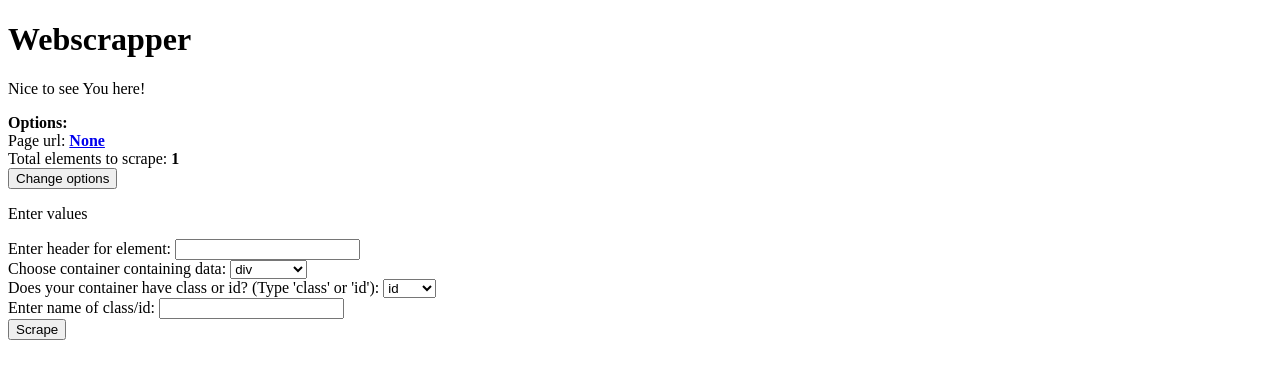
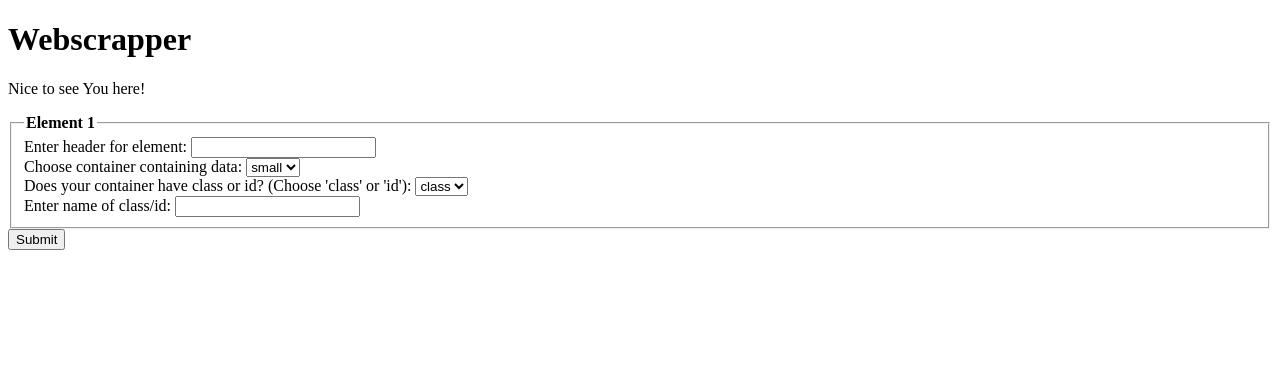
Before and after one commit to TomRenGamer/web-scraper, a Flask app: page /scrapeData in a window 1280 px wide. Shown: the part 26-405 px from the top of the page. Run offline with Flask 3, Linux system fonts and the light colour scheme; some libraries are stand-ins or nearby versions.

Commit message:
Added full validation for forms on website. Working now on doc strings :p

```diff
--- a/Frontend/Templates/scrapeData.html
+++ b/Frontend/Templates/scrapeData.html
@@ -13,52 +13,68 @@
 {% endblock %}
 
 {% block body %}
-
+    <form method="POST">
+        {{ form.hidden_tag() }}
+        {% for element in form.elements %}
+        <fieldset>
+            <legend><b>Element {{ loop.index }}</b></legend>
             <div>
-        <b>Options:</b>
-        <div>Page url: <a href="{{ pageUrl }}"><b>{{ pageUrl }}</b></a></div>
-        <div>Total elements to scrape: <b>{{ numberOfElements }}</b></div>
-        <form action="setOptions" method="post">
-            <input style="display: none;" type="number" value="{{ numberOfElements }}" name="numberOfElements" id="numberOfElements">
-            <input style="display: none;" type="text" value="{{ pageUrl }}" name="pageUrl" id="pageUrl">
-            <button type="submit" onclick="put_value()">Change options</button>
-        </form>
+                {{ element.header.label }}
+                {{ element.header }}
+                {% if element.header.errors %}
+                    <div class="errors">
+                       {% for error in element.header.errors %}
+                           <p style="color: red; font-weight: bold;">{{ error }}</p>
+                       {% endfor %}
                     </div>
-    <p>Enter values</p>
-
-    <form action="/result" method="POST">
-        <input style="display: none;" type="number" value="{{ numberOfElements }}" name="numberOfElements" id="numberOfElementsResult">
-        <input style="display: none;" type="text" value="{{ pageUrl }}" name="pageUrl" id="pageUrlResult">
-        {% for i in range(0, numberOfElements) %}
-        <div>
-            <label for="header{{ i }}">Enter header for element: </label>
-            <input type="text" name="header{{ i }}" id="header{{ i }}">
+                {% endif %}
             </div>
             <div>
-            <label for="container{{ i }}">Choose container containing data:</label>
-            <select name="container{{ i }}" id="container{{ i }}">
-                <option value="div">div</option>
-                <option value="span">span</option>
-                <option value="h1">h1</option>
-                <option value="p">p</option>
-                <option value="container">container</option>
-                <option value="small">small</option>
-            </select>
+                {{ element.container.label }}
+                {{ element.container }}
+                {% if element.container.errors %}
+                    <div class="errors">
+                       {% for error in element.container.errors %}
+                           <p style="color: red; font-weight: bold;">{{ error }}</p>
+                       {% endfor %}
+                    </div>
+                {% endif %}
             </div>
             <div>
-            <label for="selectorType{{ i }}">Does your container have class or id? (Type 'class' or 'id'):</label>
-            <select name="selectorType{{ i }}" id="selectorType{{ i }}">
-                <option value="id">id</option>
-                <option value="class">class</option>
-            </select>
-<!--            <input type="text" name="selectorType{{ i }}" id="selectorType{{ i }}">-->
+                {{ element.selectorType.label }}
+                {{ element.selectorType }}
+                {% if element.selectorType.errors %}
+                    <div class="errors">
+                       {% for error in element.selectorType.errors %}
+                           <p style="color: red; font-weight: bold;">{{ error }}</p>
+                       {% endfor %}
                     </div>
-
+                {% endif %}
+            </div>
             <div>
-            <label for="selectorName{{ i }}">Enter name of class/id:</label>
-            <input type="text" name="selectorName{{ i }}" id="selectorName{{ i }}">
+                {{ element.selectorName.label }}
+                {{ element.selectorName }}
+                {% if element.selectorName.errors %}
+                    <div class="errors">
+                       {% for error in element.selectorName.errors %}
+                           <p style="color: red; font-weight: bold;">{{ error }}</p>
+                       {% endfor %}
                     </div>
+                {% endif %}
+            </div>
+        </fieldset>
         {% endfor %}
-        <button type="submit">Scrape</button>
+        {{ form.submit() }}
     </form>
 {% endblock %}
+
+<!--    <div>-->
+<!--        <b>Options:</b>-->
+<!--        <div>Page url: <a href="{{ pageUrl }}"><b>{{ pageUrl }}</b></a></div>-->
+<!--        <div>Total elements to scrape: <b>{{ numberOfElements }}</b></div>-->
+<!--        <form action="setOptions" method="post">-->
+<!--            <input style="display: none;" type="number" value="{{ numberOfElements }}" name="numberOfElements" id="numberOfElements">-->
+<!--            <input style="display: none;" type="text" value="{{ pageUrl }}" name="pageUrl" id="pageUrl">-->
+<!--            <button type="submit" onclick="put_value()">Change options</button>-->
+<!--        </form>-->
+<!--    </div>-->
--- a/Frontend/app.py
+++ b/Frontend/app.py
@@ -1,35 +1,90 @@
-from flask import Flask, render_template, request, redirect, url_for
+"""
+Made by TomRen
+Safe scraping website: https://quotes.toscrape.com/
+
+"""
+
+from flask import Flask, render_template, request, redirect, url_for, session
+from werkzeug import Response
+
 from Backend.App.Components.scrapeElement import *
+from Backend.App.Components.csvWriter import *
 from flask_wtf import FlaskForm
-from wtforms import IntegerField, StringField, SubmitField, SelectField
+from flask_wtf.csrf import CSRFProtect
+from wtforms import IntegerField, StringField, SubmitField, SelectField, FieldList, FormField
 from wtforms.validators import InputRequired, DataRequired, NumberRange, URL
+import logging
+
+""".
+Initializing flask App with 'static_folder' and 'template_folder' property.
+"""
 
 flask = Flask(__name__,
               static_folder="./Styles",
               template_folder="./Templates")
 
-flask.config["SECRET_KEY"] = "secret"
+"""
+Configuration of csrf key for form protection.
+"""
+
+csrf = CSRFProtect(flask)
+flask.config["SECRET_KEY"] = "secret123"
+
+"""
+Main class 'App' for initializing common functions for webscraper app.
+"""
 
 
 class App:
     def __init__(self) -> None:
         self.scraper = scrapeElement()
+        self.logger = logging.getLogger(__name__)
+        self.csv_writer = csvWriter()
+
+
+"""
+Class 'setOptionsForm' is representing an instance of WTForms subclass. Subclass represents form fields visible
+on website. It's used to set options like:
+> amount of data to scrape
+> specify website url
+
+Fields:
+> 'number_of_elements' is IntegerField which accepts integer values from 1 to 20. Default value is 1.
+> 'page_url' represents StringField which accepts string value. It has special validation for websites url.
+> 'submit' is SubmitField which is used to confirm data in previous fields.
+"""
 
 
 class setOptionsForm(FlaskForm):
     number_of_elements = IntegerField("Enter amount of elements to scrape:",
-                                      validators=[InputRequired(), NumberRange(min=1, max=20)],
+                                      validators=[DataRequired("Number of elements is required!"), NumberRange(min=1, max=20)],
                                       render_kw={"class": "numberOfElements"}, default=1)
     page_url = StringField("Enter website url:",
-                           validators=[InputRequired("Website url is required!"), URL(message="Invalid website url!")],
-                           render_kw={"class": "pageUrl"})
+                           validators=[DataRequired("Website url is required!"), URL(message="Invalid website url!")],
+                           render_kw={"class": "pageUrl", "required": False})
     submit = SubmitField("Submit")
 
 
-class scrapeDataForm(FlaskForm):
+"""
+Class 'scrapeDataElement' is representing an instance of WTForms subclass. Subclass represents form fields visible
+on website used in FieldList for dynamic rendering fields based on elements to scrape amount.
+It's used to specify information's about container like:
+> what container contains data,
+> what does container have, class or id,
+> what is the name of class or id.
+
+Fields:
+> 'header' represents StringField which accepts string value. It can't be empty.
+> 'container' is SelectField from which You choose container that has the desired data.
+> 'selectorType' represents SelectField that has 2 values - class or id.
+> 'selectorName' represents StringField which accepts string value. It can't be empty.
+"""
+
+
+class scrapeDataElement(FlaskForm):
     header = StringField("Enter header for element:",
                          validators=[DataRequired("Header is required!")],
-                         render_kw={"class": "header"})
+                         render_kw={"class": "header", "required": False})
     container = SelectField("Choose container containing data:",
                             render_kw={"class": "container"},
                             choices=[("small", "small"), ("span", "span")])
@@ -38,102 +93,115 @@ class scrapeDataForm(FlaskForm):
                                choices=[("class", "class"), ("id", "id")])
     selectorName = StringField("Enter name of class/id:",
                                validators=[DataRequired("Name of class/id is required!")],
-                               render_kw={"class": "header"})
+                               render_kw={"class": "header", "required": False})
+
+
+"""
+Class 'scrapeDataForm' is representing an instance of WTForms subclass. Subclass represents form fields visible
+on website. It implements instance of 'scrapeDataElement' class for dynamic generating fields based on
+elements to scrape amount. It has SubmitField too.
+"""
+
+
+class scrapeDataForm(FlaskForm):
+    elements = FieldList(FormField(scrapeDataElement), min_entries=1, max_entries=20)
     submit = SubmitField("Submit")
 
 
 app = App()
 
 
-@flask.route('/test_setOptions', methods=["POST", "GET"])
-def form_setOptions():
-    form = setOptionsForm()
-
-    if form.validate_on_submit():
-        number_of_elements = form.number_of_elements.data
-        page_url = form.page_url.data
-
-        return redirect(url_for("form_scrapeData", numberOfElements=number_of_elements, pageUrl=page_url))
-    return render_template("test.html", form=form)
-
-
-@flask.route('/test_scrapeData', methods=["POST", "GET"])
-def form_scrapeData():
-    form = scrapeDataForm()
-    number_of_elements = request.args.get("numberOfElements", 1, type=int)
-    page_url = request.args.get("pageUrl")
-
-    if form.validate_on_submit():
-        headers = form.header.data
-        return f"<h1>{headers}</h1>"
-
-    return render_template("test2.html", form=form, numberOfElements=number_of_elements, pageUrl=page_url)
-
-
 @flask.route('/')
-def home():
+def home() -> str:
     return render_template("home.html")
 
 
 @flask.route('/setOptions', methods=["POST", "GET"])
-def set_options():
+def set_options() -> Response | str:
     if request.method == "POST" or request.method == "GET":
-        number_of_elements = request.form.get("numberOfElements", 1, type=int)
-        page_url = request.form.get("pageUrl", "")
+        form = setOptionsForm()
 
-        return render_template("setOptions.html", numberOfElements=number_of_elements, pageUrl=page_url)
+        if form.validate_on_submit():
+            number_of_elements = form.number_of_elements.data
+            page_url = form.page_url.data
+
+            return redirect(url_for("scrape_data", numberOfElements=number_of_elements, pageUrl=page_url))
+        return render_template("setOptions.html", form=form)
 
 
 @flask.route('/scrapeData', methods=["POST", "GET"])
-def scrape_data():
+def scrape_data() -> Response | str:
     if request.method == "POST" or request.method == "GET":
-        number_of_elements = request.form.get("numberOfElements", 1, type=int)
-        page_url = request.form.get("pageUrl")
+        form = scrapeDataForm()
+        number_of_elements = request.args.get("numberOfElements", 1, type=int)
+        page_url = request.args.get("pageUrl")
 
-        return render_template("scrapeData.html", numberOfElements=number_of_elements, pageUrl=page_url)
+        while len(form.elements) < number_of_elements:
+            form.elements.append_entry()
+
+        if form.validate_on_submit():
+            params = []
+            raw_results = []
+            results = []
+            max_number_of_elements = 0
+            headers = ["X"]
+
+            for i, element_form in enumerate(form.elements):
+                param = {
+                    "header": element_form.header.data,
+                    "container": element_form.container.data,
+                    "selector_type": element_form.selectorType.data,
+                    "selector_name": element_form.selectorName.data
+                }
+
+                params.append(param)
+
+            for param in params:
+                temp = [el for el in param.values()]
+                headers.append(temp[0])
+                raw_data = app.scraper.Scrape(page_url, temp[1], temp[2], temp[3])
+                raw_results.append([x.text for x in raw_data])
+
+            if raw_results:
+                max_number_of_elements = max(len(r) for r in raw_results)
+            else:
+                max_number_of_elements = 0
+
+            for i in range(max_number_of_elements):
+                temp_el = [f"{i + 1}."]
+
+                for j in range(len(raw_results)):
+                    if i < len(raw_results[j]):
+                        temp_el.append(raw_results[j][i])
+                    else:
+                        temp_el.append("")
+
+                results.append(temp_el)
+
+            session['scrape_results'] = {
+                'results': results,
+                'headers': headers,
+                'numberOfElements': number_of_elements,
+                'pageUrl': page_url,
+                'headersAmount': len(headers)
+            }
+
+            return redirect(url_for("result"))
+
+        return render_template("scrapeData.html", form=form, numberOfElements=number_of_elements, pageUrl=page_url)
 
 
 @flask.route('/result', methods=["POST", "GET"])
-def result():
-    if request.method == "POST" or request.method == "GET":
-        params = []
-        raw_results = []
-        results = []
-        max_number_of_elements = 0
-        headers = ["X"]
-        number_of_elements = request.form.get("numberOfElements", type=int)
-        page_url = request.form.get("pageUrl")
+def result() -> str:
+    data = session.get('scrape_results', {})
 
-        for i in range(0, number_of_elements):
-            params.append({
-                "header": request.form.get("header" + f"{i}"),
-                "container": request.form.get("container" + f"{i}"),
-                "selector_type": request.form.get("selectorType" + f"{i}"),
-                "selector_name": request.form.get("selectorName" + f"{i}")
-            })
+    headers = data.get("headers")
+    results = data.get("results", [])
+    number_of_elements = data.get("numberOfElements", 0)
+    page_url = data.get("pageUrl")
 
-        for param in params:
-            temp = [el for el in param.values()]
-            headers.append(temp[0])
-            raw_data = app.scraper.Scrape(page_url, temp[1], temp[2], temp[3])
-            raw_results.append([x.text for x in raw_data])
-
-        for i in range(1, len(raw_results)):
-            if len(raw_results[i - 1]) > len(raw_results[i]):
-                max_number_of_elements = len(raw_results[i - 1])
-            else:
-                max_number_of_elements = len(raw_results[i])
-
-        for i in range(0, max_number_of_elements):
-            temp_el = [f"{i + 1}."]
-
-            for j in range(0, len(raw_results)):
-                temp_el.append(raw_results[j][i])
-
-            results.append(temp_el)
-
-        return render_template("result.html", numberOfElements=number_of_elements, pageUrl=page_url,
-                               results=results, headers=headers, headersAmount=len(headers))
+    return render_template("result.html", numberOfElements=number_of_elements, pageUrl=page_url,
+                           results=results, headers=headers, headersAmount=len(headers))
 
 
 if __name__ == "__main__":
```
Also changed, not shown: Frontend/Templates/setOptions.html (+21 -9 lines). Lines whose indentation alone changed are shown as unchanged.
